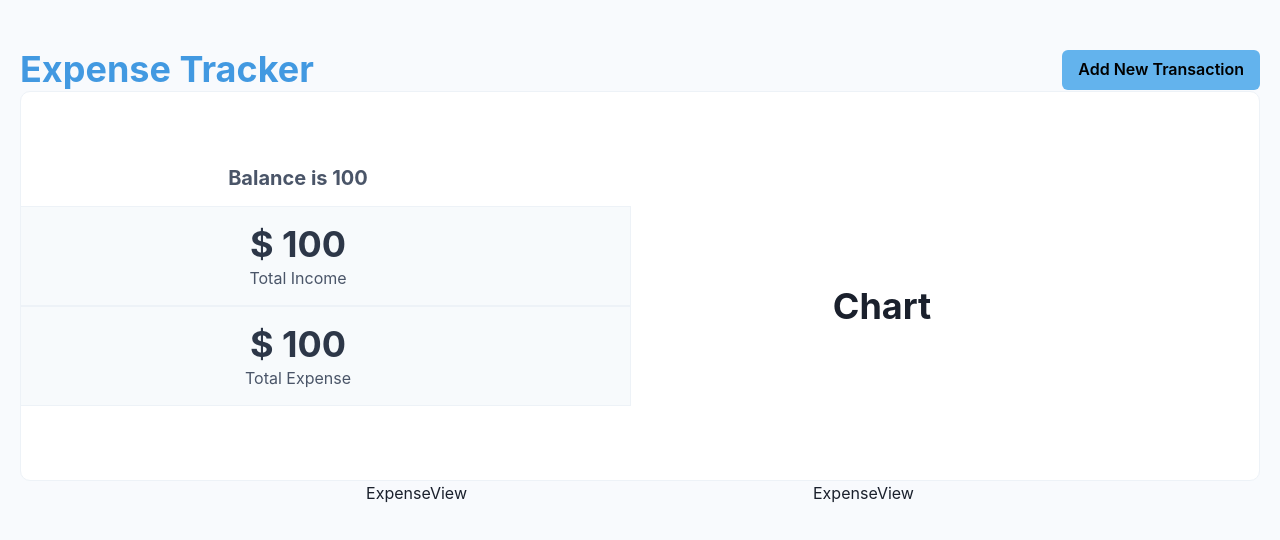
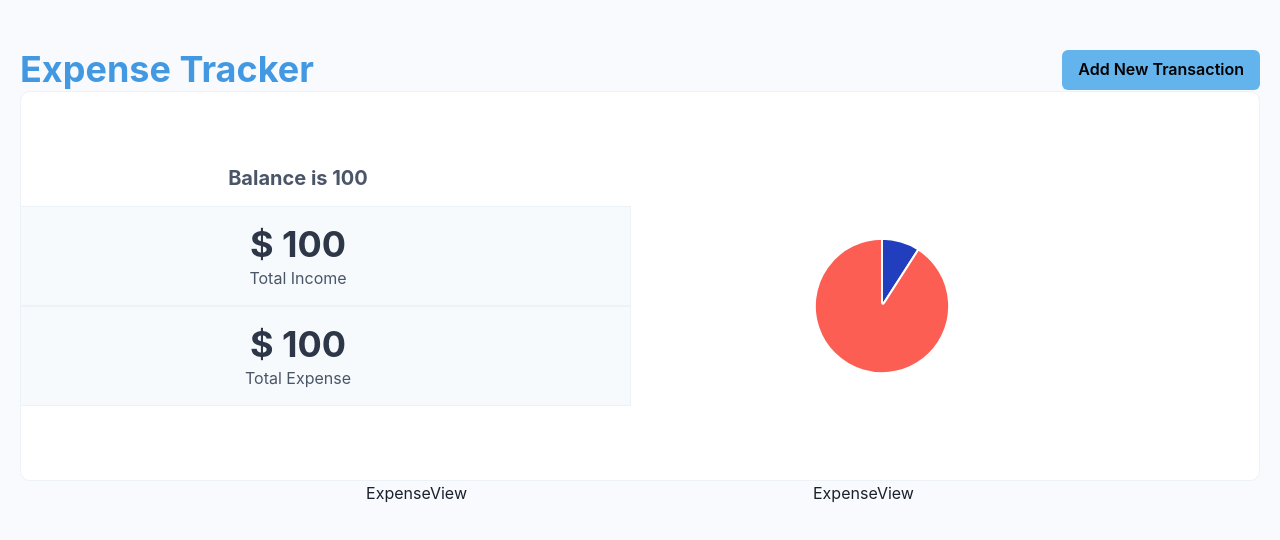
Before and after one commit to Valerian-Touzard/expense-tracker, a React (Create React App) app: page / in a window 1280 px wide. Shown: the top 540 px of the page. Built offline with nearby package versions, Linux system fonts and the light colour scheme.

Commit message:
feat: Ajout du graphique en forme de camembert pour les dépenses et les apports

```diff
--- /dev/null
+++ b/src/components/chart/index.tsx
@@ -0,0 +1,48 @@
+import React from "react";
+import Chart from "react-apexcharts";
+
+const options: ApexCharts.ApexOptions = {
+  labels: ["Income", "Expense"],
+  colors: ["#213ebf", "#FD5E53"],
+  chart: {
+    width: "50px",
+  },
+  states: {
+    hover: {
+      filter: {
+        type: "none",
+      },
+    },
+  },
+  legend: {
+    show: false,
+  },
+  dataLabels: {
+    enabled: false,
+  },
+  fill: {
+    colors: ["#213ebf", "#FD5E53"],
+  },
+  tooltip: {
+    enabled: true,
+    theme: "dark",
+    style: {
+      fontSize: "12px",
+      fontFamily: undefined,
+    },
+  },
+};
+
+const TransactionChartSummary = ({ expense = 100, income = 100 }) => {
+  return (
+    <Chart
+      options={options}
+      series={[income, expense]}
+      type="pie"
+      width={"100%"}
+      height={"100%"}
+    />
+  );
+};
+
+export default TransactionChartSummary;
--- a/src/components/summary/index.tsx
+++ b/src/components/summary/index.tsx
@@ -1,6 +1,7 @@
 import { Box, Flex, Heading, Text } from "@chakra-ui/react";
 import React from "react";
 import TransactionForm from "../add-transction";
+import TransactionChartSummary from "../chart";
 
 type Props ={
   onClose: () => void;
@@ -56,7 +57,9 @@
           </Flex>
         </Flex>
         <Box flex={1} mt={'10'} ml={'-90px'} mr={'5'} width={'300px'} height={'300px'} display={'flex'} alignItems={'center'} justifyContent={'center'}>
-            <Heading>Chart</Heading>
+            <Heading>
+              <TransactionChartSummary income={100} expense={1000} />
+            </Heading>
         </Box>
       </Flex>
       <TransactionForm onClose={onClose} isOpen={isOpen}/>
```
